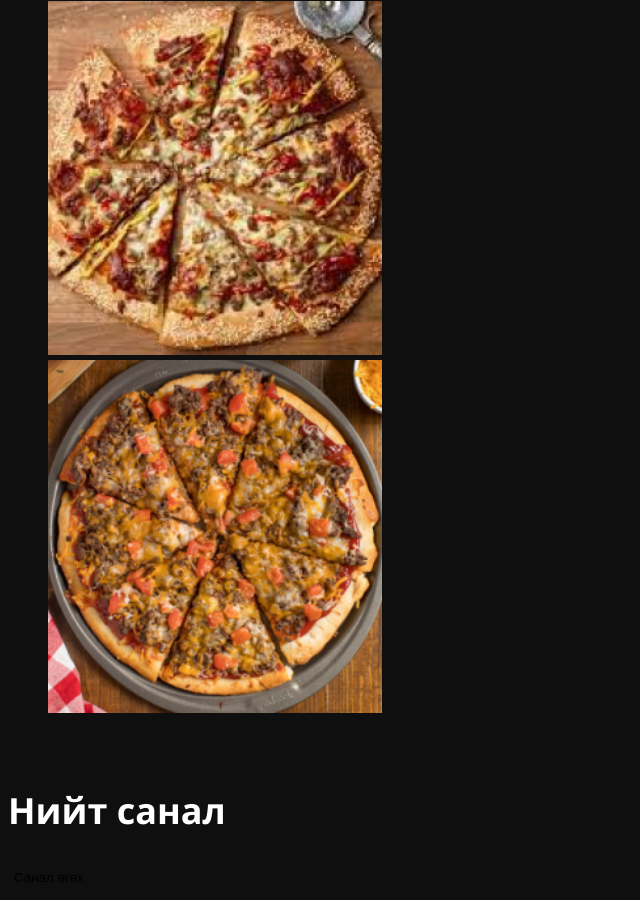
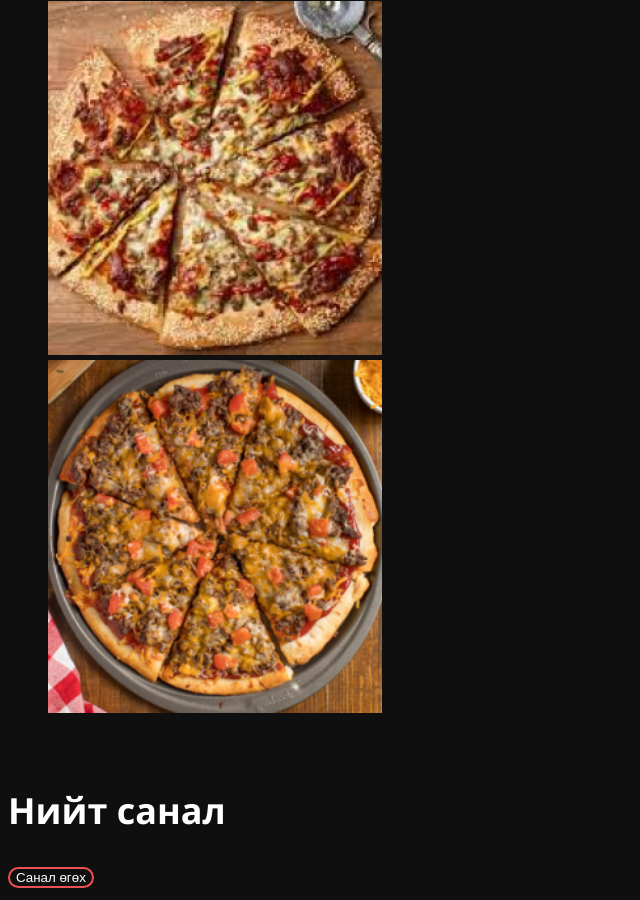
Before and after one commit to TEATEAM/YumIdy, a plain HTML site: page RestaurantPage.html in a window 1280 px wide. Shown: the part 1895-2795 px from the top of the page, without its empty margins (0-640 px from the left). Drawn offline with Linux system fonts and the light colour scheme; files whose address does not match are found by name.

Commit message:
Update restaurantpagestyles.css

```diff
--- a/restaurantpagestyles.css
+++ b/restaurantpagestyles.css
@@ -69,8 +69,11 @@ h2{
 }
 button{
   background-color: rgba(0, 0, 0, 0);
-  border: 0;
-
+  border: 3;
+  color: var(--text-color);
+  border-color: var(--accent-color);
+  border-radius: 20px;
+  border-style: solid;
 }
 em{
   display: flex;
```
